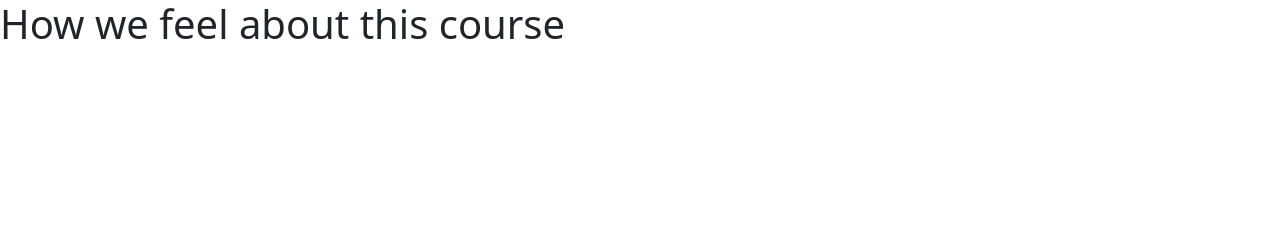
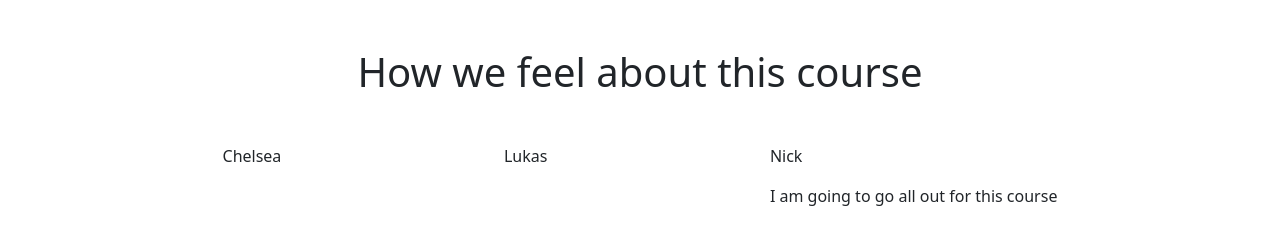
Before and after one commit to Chelsea-VB/DEV5-LAB1, a plain HTML site: page index.html in a window 1280 px wide. Drawn offline with nearby package versions, Linux system fonts and the light colour scheme.

Commit message:
feat: add users to the index page with their feelings about this course

```diff
--- a/index.html
+++ b/index.html
@@ -1,4 +1,4 @@
-<!doctype html>
+<!DOCTYPE html>
 <html lang="en">
   <head>
     <meta charset="utf-8">
@@ -8,8 +8,21 @@
   </head>
   <body>
     <div>
-        <h1>How we feel about this course</h1>
-        <div class="feelings__container"></div>
+        <h1 class="text-center mt-5">How we feel about this course</h1>
+        <div class="feelings__container d-flex w-100 justify-content-evenly mt-5">
+            <div class="feelings__card">
+                <p>Chelsea</p>
+            </div>
+
+            <div class="feelings__card">
+                <p>Lukas</p>
+            </div>
+
+            <div class="feelings__card">
+                <p>Nick</p>
+                <p>I am going to go all out for this course</p>
+            </div>
+        </div>
     </div>
   </body>
 </html>
```
